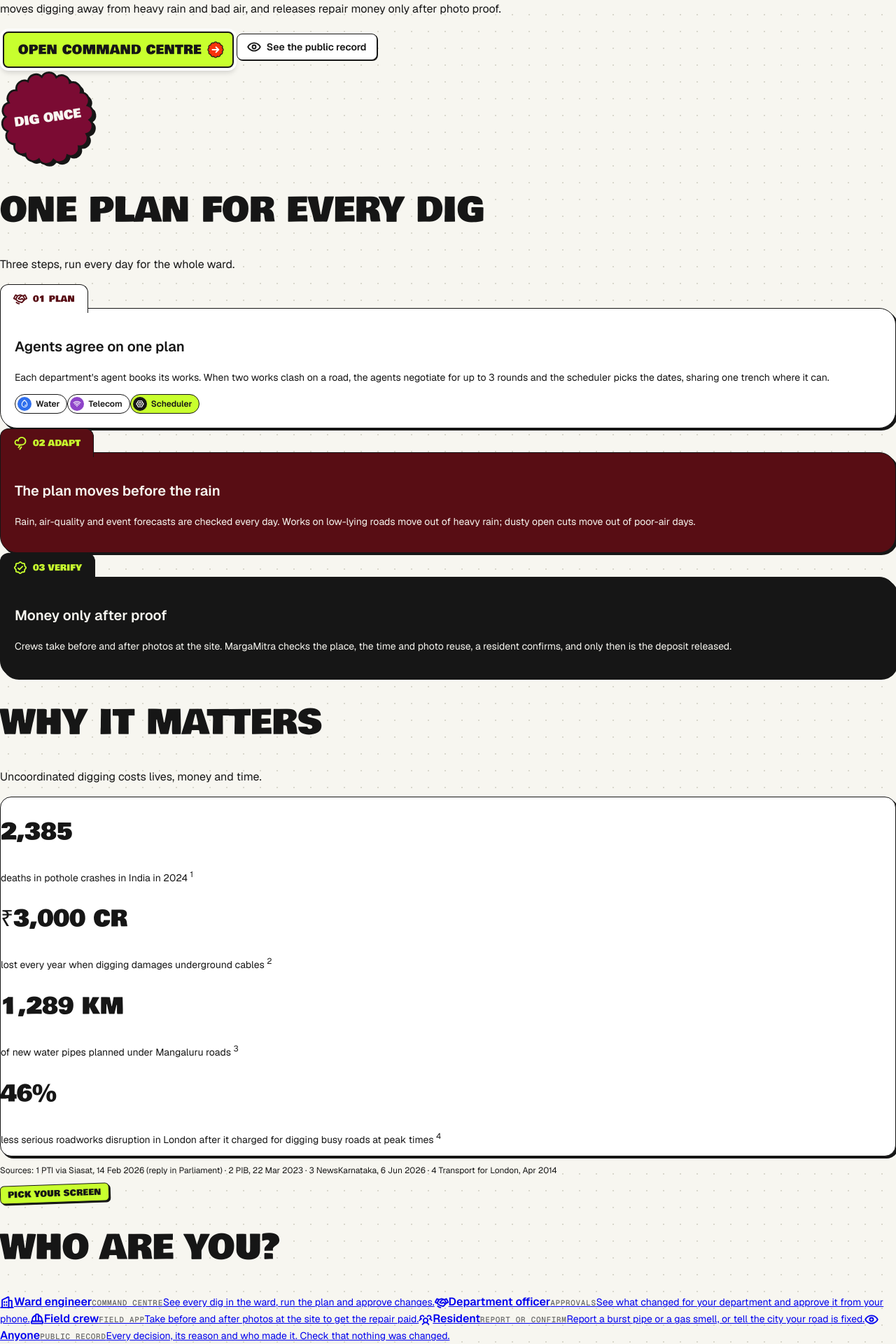
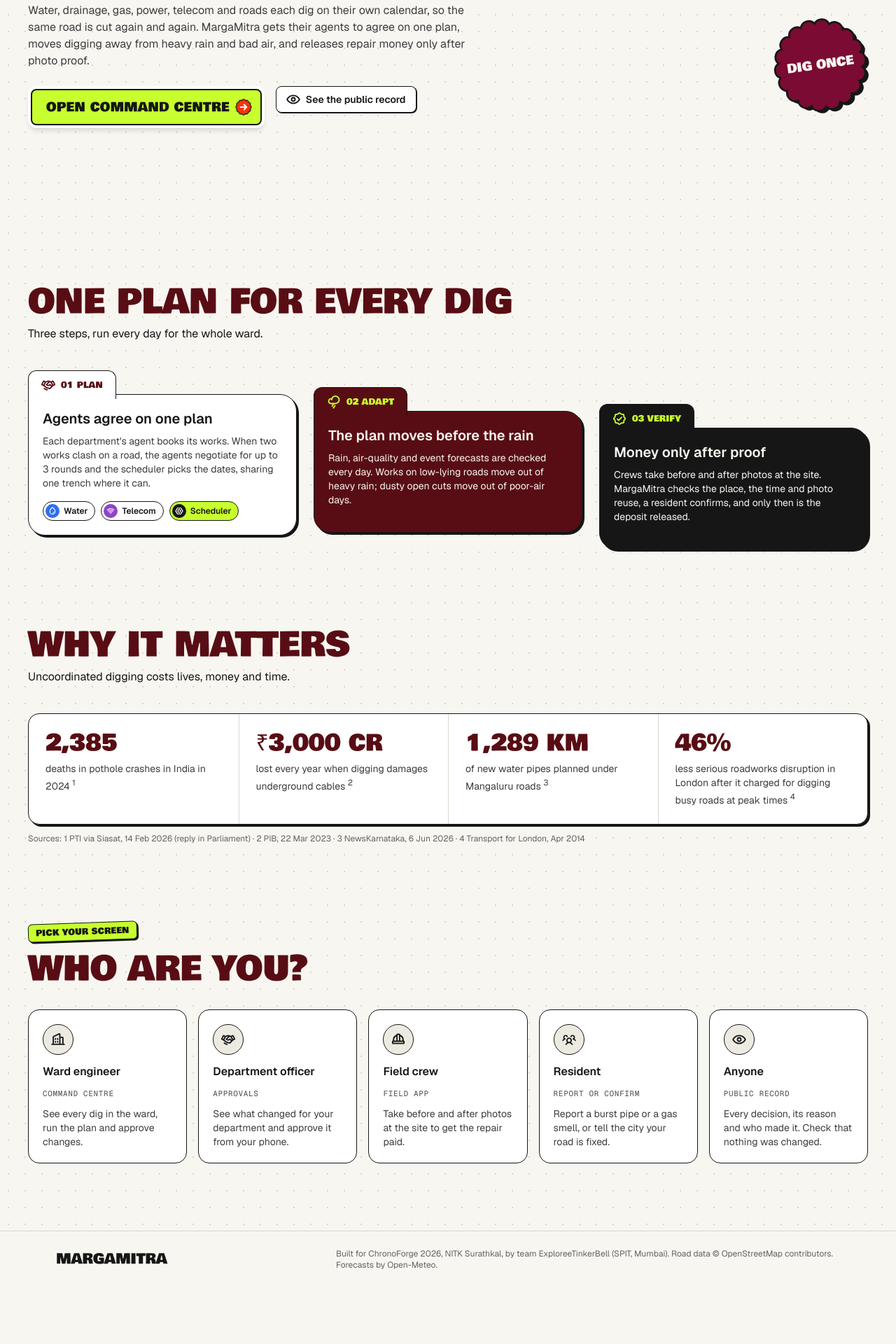
Before and after one commit to dhruvgangurde/marga-mitra, a React (Vite) app in the folder web/: page / in a window 1280 px wide. Shown: the part 447-2367 px from the top of the page at 70% size. After the commit the page ends 2286 px from the top, so only its background shows below. Built offline with nearby package versions, Linux system fonts and the light colour scheme; no server answers.

Commit message:
fix(web): restore shell, landing and map styles

```diff
--- a/web/src/styles/app.css
+++ b/web/src/styles/app.css
@@ -1,3 +1,46 @@
+/* MargaMitra app shell. Layout only; colours and sizes come from tokens. */
+.mm-app-loading { margin: 0; padding: var(--space-16) var(--space-6); text-align: center; color: var(--ink-3); }
+.mm-app-notfound { display: flex; flex-direction: column; align-items: flex-start; gap: var(--space-4); padding: var(--space-16) var(--space-10); }
+.mm-app-rolemenu { position: fixed; top: 64px; right: 16px; z-index: var(--z-modal); width: 260px; }
+.mm-app-rolemenu__row { display: flex; align-items: center; justify-content: space-between; gap: var(--space-2); }
+
+/* Landing */
+.mm-app-land { max-width: 1200px; margin: 0 auto; padding: 0 var(--space-10); display: flex; flex-direction: column; gap: 112px; }
+.mm-app-hero { display: flex; flex-direction: column; gap: var(--space-6); padding: 88px 0 112px; align-items: flex-start; }
+.mm-app-hero h1 { margin: 0; }
+.mm-app-hero__word { display: inline-block; }
+.mm-app-hero__script { font-family: var(--font-script); font-size: 92px; line-height: 72px; text-transform: none; color: var(--maroon); }
+.mm-app-hero__row { display: flex; flex-wrap: wrap; gap: var(--space-10); align-items: center; width: 100%; }
+.mm-app-hero__left { flex: 1 1 560px; display: flex; flex-direction: column; gap: var(--space-6); }
+.mm-app-hero__left p { max-width: 640px; margin: 0; color: var(--ink-2); }
+.mm-app-hero__buttons { display: flex; flex-wrap: wrap; gap: var(--space-4); }
+.mm-app-h2 { margin: 0 0 8px; color: var(--maroon); }
+.mm-app-lede { margin: 0 0 var(--space-10); }
+.mm-app-folders { display: flex; flex-wrap: wrap; gap: var(--space-6); align-items: flex-start; }
+.mm-app-folders > * { flex: 1 1 320px; }
+.mm-app-folders > :nth-child(2) { margin-top: 24px; }
+.mm-app-folders > :nth-child(3) { margin-top: 48px; }
+.mm-app-folder-text { margin: 0 0 var(--space-4); color: var(--ink-2); }
+.mm-app-folder-text--dark { color: var(--cream); }
+.mm-app-folder-title { margin: 0 0 var(--space-2); }
+.mm-app-chips { display: flex; flex-wrap: wrap; gap: var(--space-2); }
+.mm-app-stats { display: flex; flex-wrap: wrap; }
+.mm-app-stat { flex: 1 1 240px; box-sizing: border-box; padding: var(--space-6); border-left: 1px solid var(--line); }
+.mm-app-stat:first-child { border-left: 0; }
+.mm-app-stat__num { margin: 0 0 var(--space-2); color: var(--maroon); }
+.mm-app-stat__line { margin: 0; color: var(--ink-2); }
+.mm-app-sources { margin: var(--space-3) 0 0; color: var(--ink-3); }
+.mm-app-who { margin-bottom: -16px; }
+.mm-app-who h2 { margin: var(--space-4) 0 var(--space-8); color: var(--maroon); }
+.mm-app-roles { display: flex; flex-wrap: wrap; gap: var(--space-4); }
+.mm-app-role { flex: 1 1 180px; display: flex; flex-direction: column; gap: var(--space-3); box-sizing: border-box; padding: var(--space-5); color: inherit; text-decoration: none; background: var(--paper); border: 1px solid var(--ink); border-radius: var(--radius-xl); }
+.mm-app-role:hover { box-shadow: var(--shadow-sticker); }
+.mm-app-role__icon { display: grid; place-items: center; width: 44px; height: 44px; box-sizing: border-box; background: var(--sand); border: 1.5px solid var(--ink); border-radius: 50%; }
+.mm-app-role__line { color: var(--ink-2); }
+.mm-app-foot { margin-top: 112px; border-top: 1px solid var(--line); background: var(--cream); }
+.mm-app-foot__in { max-width: 1200px; margin: 0 auto; box-sizing: border-box; padding: var(--space-6) var(--space-10); display: flex; flex-wrap: wrap; align-items: center; justify-content: space-between; gap: var(--space-4); }
+.mm-app-foot__brand { font-family: var(--font-display); font-size: 20px; line-height: 24px; }
+.mm-app-foot__text { margin: 0; color: var(--ink-3); max-width: 720px; }
 
 /* Command centre */
 .mm-app-cmd { position: relative; height: calc(100vh - 64px); overflow: hidden; }
@@ -35,3 +78,12 @@
   .mm-app-cmd__panel { top: auto; left: 0; right: 0; bottom: 0; width: auto; height: 50%; z-index: var(--z-drawer); }
   .mm-app-cmd__folder { border-radius: var(--radius-2xl) var(--radius-2xl) 0 0; }
 }
+
+/* Map */
+.mm-app-map { position: relative; width: 100%; height: 100%; overflow: hidden; }
+.mm-app-map__canvas { width: 100%; height: 100%; }
+.mm-app-maphover { position: absolute; z-index: var(--z-panel); display: flex; flex-direction: column; align-items: flex-start; gap: var(--space-2); max-width: 260px; padding: var(--space-3); pointer-events: none; background: var(--paper); border: 1px solid var(--ink); border-radius: var(--radius-lg); box-shadow: var(--shadow-soft); }
+.mm-app-marker { position: relative; display: grid; place-items: center; width: 32px; height: 32px; box-sizing: border-box; color: var(--paper); background: var(--signal-2); border: 2px solid var(--ink); border-radius: 50%; }
+.mm-app-marker__pulse { position: absolute; top: -4px; right: -4px; }
+.mm-app-map .maplibregl-ctrl-attrib { font-family: var(--font-sans); font-size: 12px; line-height: 16px; color: var(--ink-3); background: var(--paper); }
+.mm-app-map .maplibregl-ctrl-attrib a { color: inherit; }
```
